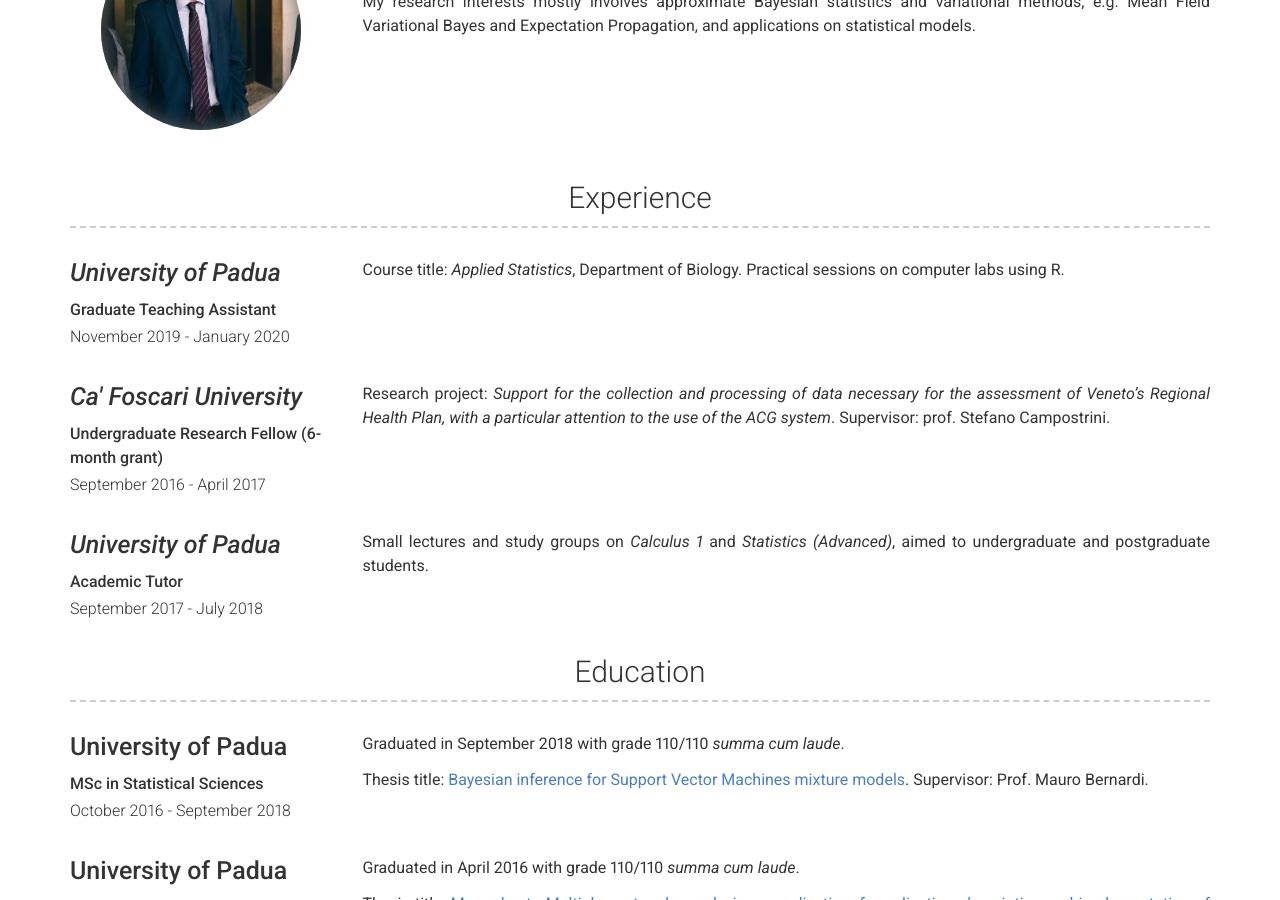
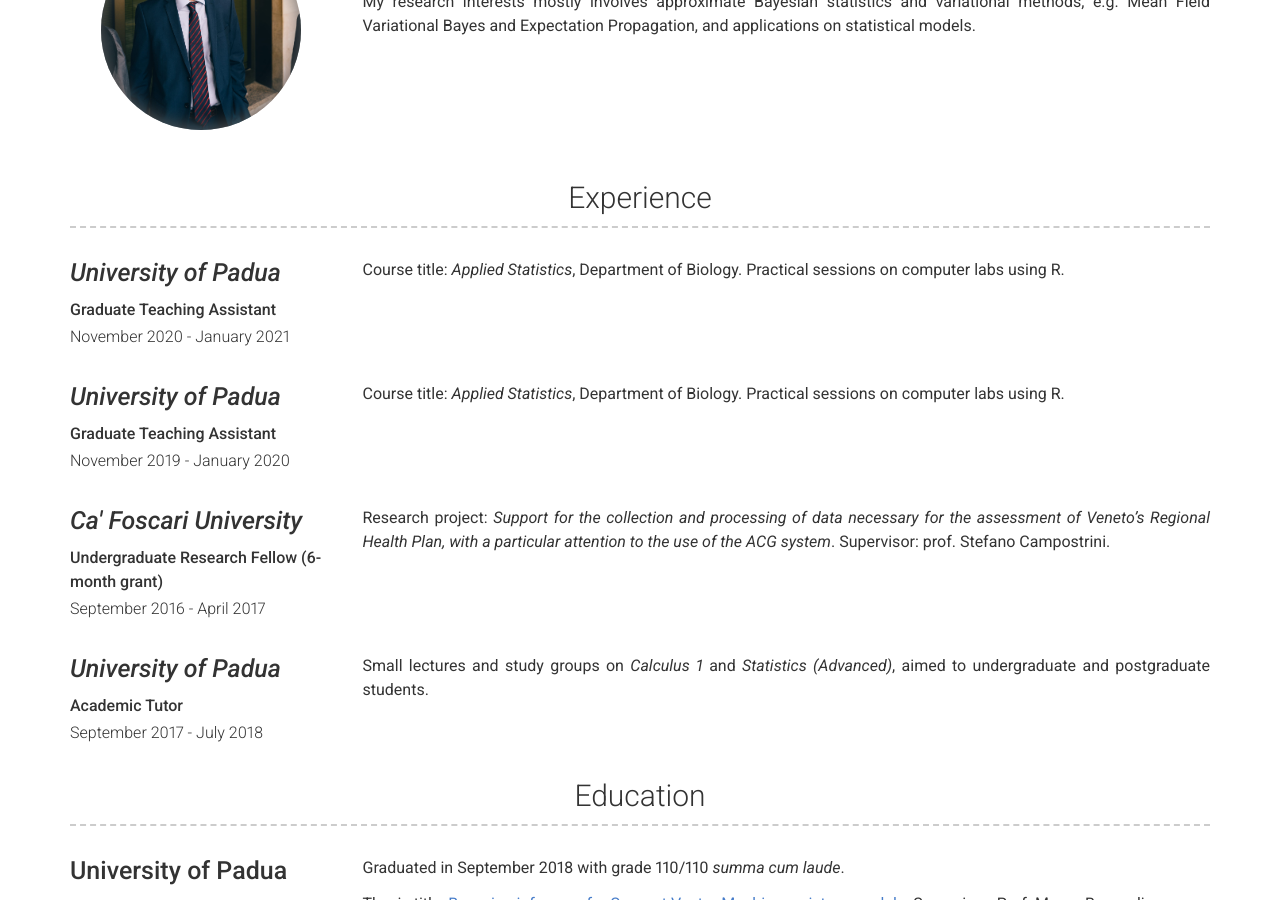
Before and after one commit to Achab94/Achab94.github.io, a Jekyll site: the page built from index.md, in a window 1280 px wide and 900 px high, scrolled down 372 px. Built offline with Jekyll 4.4.1, drawn with Linux system fonts in a browser that asks for light colours.

Commit message:
Update experience.yml

```diff
--- a/_data/experience.yml
+++ b/_data/experience.yml
@@ -1,3 +1,10 @@
+- company: University of Padua
+  link: https.//www.unipd.it/en/
+  job_title: Graduate Teaching Assistant
+  dates: November 2020 - January 2021
+  description: |
+    Course title: _Applied Statistics_, Department of Biology. Practical sessions on computer labs using R.
+
 - company: University of Padua
   link: https.//www.unipd.it/en/
   job_title: Graduate Teaching Assistant
```
